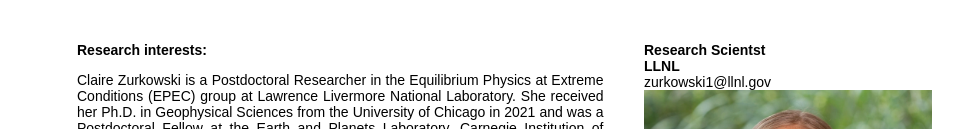
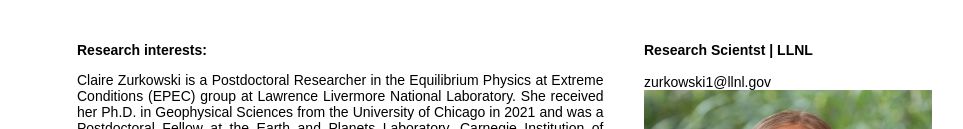
Before and after one commit to clairezurkowski/go, a plain HTML site: page index.html in a window 1280 px wide. Shown: the part 671-800 px from the top of the page, without its empty margins (158-1121 px from the left). Drawn offline with Linux system fonts and the light colour scheme; a web font is replaced by a local one.

Commit message:
Update index.html

```diff
--- a/index.html
+++ b/index.html
@@ -25,8 +25,8 @@ Claire Zurkowski
 
 <div id="content" class="content">
 <div style="width:30%; float:right; padding-left:5%">
-<b> Research Scientst </b> <br>
-<b> LLNL </b> <br>
+<b> Research Scientst | LLNL </b> <br>
+<br>
 zurkowski1@llnl.gov <br>
 <!--<a href="CV.pdf">CV in PDF format</a> -->
 <img src="./20211008_EPL_Zurkowski-Claire.jpg" style="height:288px; align:center">
```
